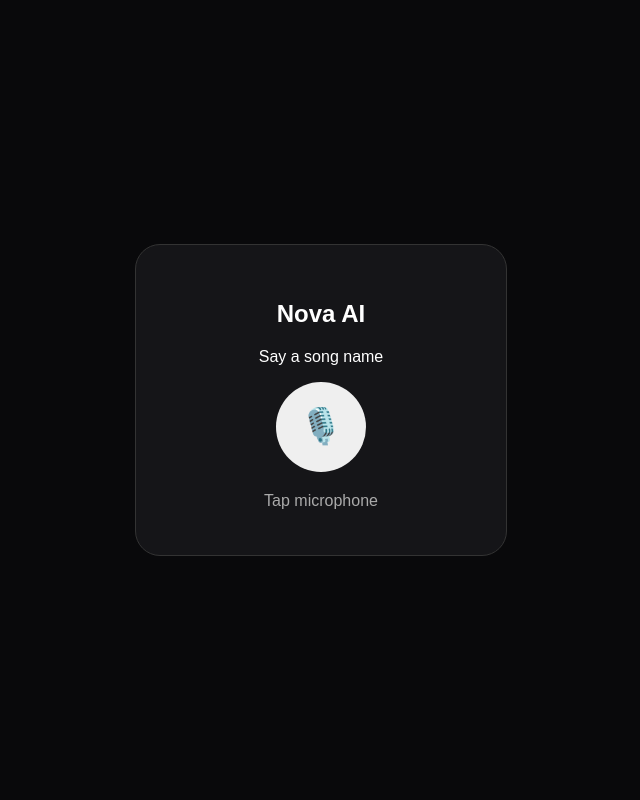
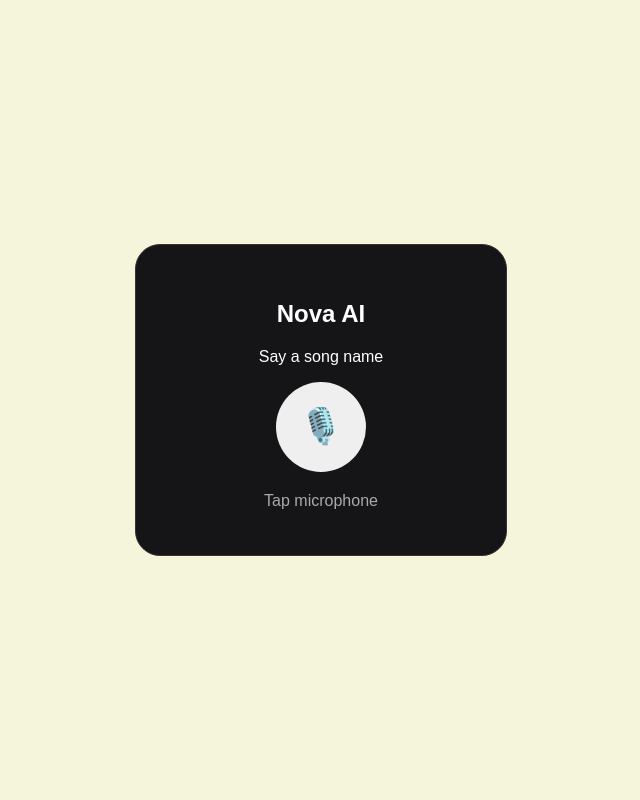
Before and after one commit to sathik27/agent, a Flask app: page / in a window 1280 px wide. Shown: the whole page, without its empty margins (319-959 px from the left). Run offline with Flask 3, Linux system fonts and the light colour scheme.

Commit message:
Update index.html

```diff
--- a/app/templates/index.html
+++ b/app/templates/index.html
@@ -12,7 +12,7 @@ body{
     height:100vh;
     display:grid;
     place-items:center;
-    background:#09090b;
+    background:#F5F5DC;
     color:white;
     font-family:Arial;
 }
```
